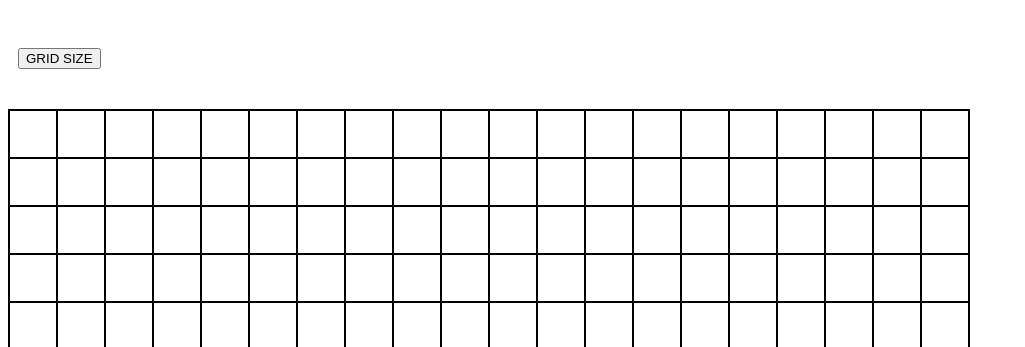
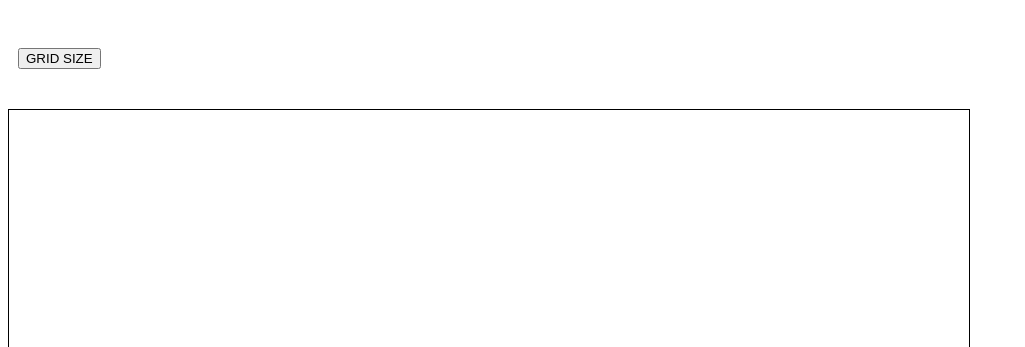
Before and after one commit to dojugoo/Etch-A-Sketch, a plain HTML site: page index.html in a window 1280 px wide. Shown: the top 347 px of the page, without its empty margins (0-1025 px from the left). Drawn offline with Linux system fonts and the light colour scheme.

Commit message:
Updated to remove individual box borders

```diff
--- a/style.css
+++ b/style.css
@@ -10,12 +10,13 @@
     display: flex;
     flex-grow: 1;
 }
+
 /* properties of the grid boxes */
 .box {
     display: flex;
     flex-grow: 1;
     background-color: white;
-    border: 1px solid black; /* visualize the grid */
+    /*border: 1px solid black;  visualize the grid */
 }
 
 /* changed properties of box after hover */
```
